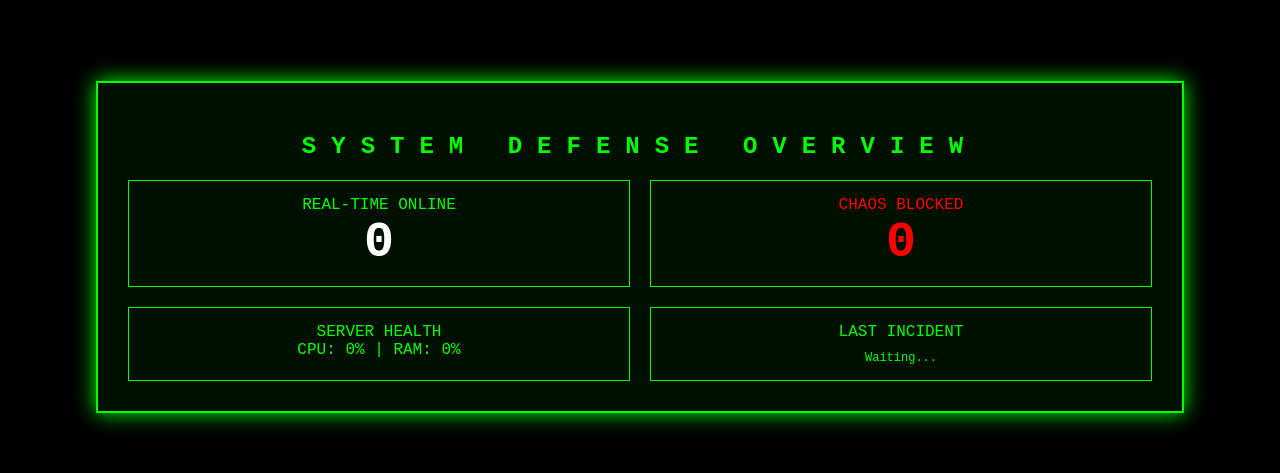
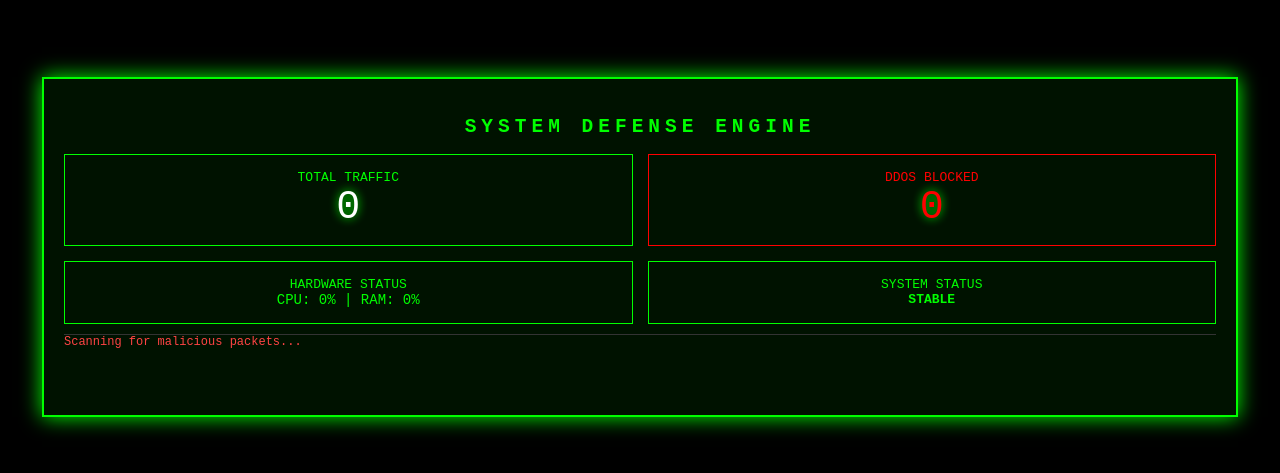
Before and after one commit to lntangu/anti-hack-web-LNTA, a website: page public/index.html in a window 1280 px wide. Shown: the part 153-626 px from the top of the page. Drawn offline with Linux system fonts and the light colour scheme; no server answers.

Commit message:
Update index.html

```diff
--- a/public/index.html
+++ b/public/index.html
@@ -2,58 +2,54 @@
 <html lang="vi">
 <head>
     <meta charset="UTF-8">
-    <title>MATRIX OS | ULTIMATE DEFENSE</title>
+    <title>MATRIX OS | ULTIMATE SHIELD</title>
     <style>
-        body { background:#000; color:#0f0; font-family:'Courier New', monospace; margin:0; overflow:hidden; }
-        .container { display:flex; flex-direction:column; align-items:center; justify-content:center; height:100vh; }
-        .monitor { width:80%; border:2px solid #0f0; padding:30px; background:rgba(0,20,0,0.8); box-shadow: 0 0 20px #0f0; }
-        .grid { display:grid; grid-template-columns: 1fr 1fr; gap:20px; margin-top:20px; }
-        .card { border:1px solid #0f0; padding:15px; text-align:center; }
-        .val { font-size:50px; font-weight:bold; color:#fff; }
-        .warn { color:#f00 !important; border-color:#f00 !important; animation: pulse 1s infinite; }
-        @keyframes pulse { 0% { opacity: 1; } 50% { opacity: 0.5; } 100% { opacity: 1; } }
+        body { background:#000; color:#0f0; font-family:monospace; margin:0; display:flex; justify-content:center; align-items:center; height:100vh; overflow:hidden; }
+        .monitor { width:90%; border:2px solid #0f0; padding:20px; background:rgba(0,20,0,0.9); box-shadow:0 0 20px #0f0; }
+        .grid { display:grid; grid-template-columns: repeat(2, 1fr); gap:15px; }
+        .box { border:1px solid #0f0; padding:15px; text-align:center; }
+        .val { font-size:40px; color:#fff; text-shadow:0 0 10px #0f0; }
+        .danger { color:#f00 !important; border-color:#f00 !important; }
+        #log-box { font-size:12px; height:60px; overflow:hidden; color:#ff4444; border-top:1px solid #333; margin-top:10px; }
     </style>
 </head>
 <body>
-    <div class="container">
     <div class="monitor">
-            <h2 style="letter-spacing:15px; text-align:center;">SYSTEM DEFENSE OVERVIEW</h2>
+        <h2 style="text-align:center; letter-spacing:5px;">SYSTEM DEFENSE ENGINE</h2>
         <div class="grid">
-                <div class="card">
-                    <div>REAL-TIME ONLINE</div>
-                    <div class="val" id="on_val">0</div>
+            <div class="box">
+                <div>TOTAL TRAFFIC</div>
+                <div class="val" id="total_val">0</div>
             </div>
-                <div class="card" id="firewall_box">
-                    <div style="color:#f00">CHAOS BLOCKED</div>
+            <div class="box danger">
+                <div style="color:#f00">DDOS BLOCKED</div>
                 <div class="val" id="blocked_val" style="color:#f00">0</div>
             </div>
-                <div class="card">
-                    <div>SERVER HEALTH</div>
-                    <div>CPU: <span id="cpu_val">0</span>% | RAM: <span id="ram_val">0</span>%</div>
+            <div class="box">
+                <div>HARDWARE STATUS</div>
+                <div style="font-size:14px">CPU: <span id="cpu_val">0</span>% | RAM: <span id="ram_val">0</span>%</div>
             </div>
-                <div class="card">
-                    <div>LAST INCIDENT</div>
-                    <div id="log_val" style="font-size:12px; margin-top:10px;">Waiting...</div>
+            <div class="box">
+                <div>SYSTEM STATUS</div>
+                <div id="status_val" style="font-weight:bold">STABLE</div>
             </div>
         </div>
-        </div>
+        <div id="log-box">Scanning for malicious packets...</div>
     </div>
 
     <script>
-        function refresh() {
-            fetch('/api/stats')
-            .then(res => res.json())
-            .then(d => {
-                document.getElementById('on_val').innerText = d.online;
+        setInterval(() => {
+            fetch('/api/stats').then(r => r.json()).then(d => {
+                document.getElementById('total_val').innerText = d.total_req;
                 document.getElementById('blocked_val').innerText = d.blocked;
                 document.getElementById('cpu_val').innerText = d.cpu;
                 document.getElementById('ram_val').innerText = d.ram;
-                document.getElementById('log_val').innerText = `[${d.lastThreat.time}] ${d.lastThreat.type}`;
-
-                if(d.blocked > 100) document.getElementById('firewall_box').classList.add('warn');
+                document.getElementById('status_val').innerText = d.status;
+                if(d.logs.length > 0) {
+                    document.getElementById('log-box').innerHTML = `[${d.logs[0].time}] ALERT: ${d.logs[0].type} - Status: Blocking...`;
+                }
             }).catch(() => {});
-        }
-        setInterval(refresh, 1000);
+        }, 1000);
     </script>
 </body>
 </html>
```
Lines whose indentation alone changed are shown as unchanged.
